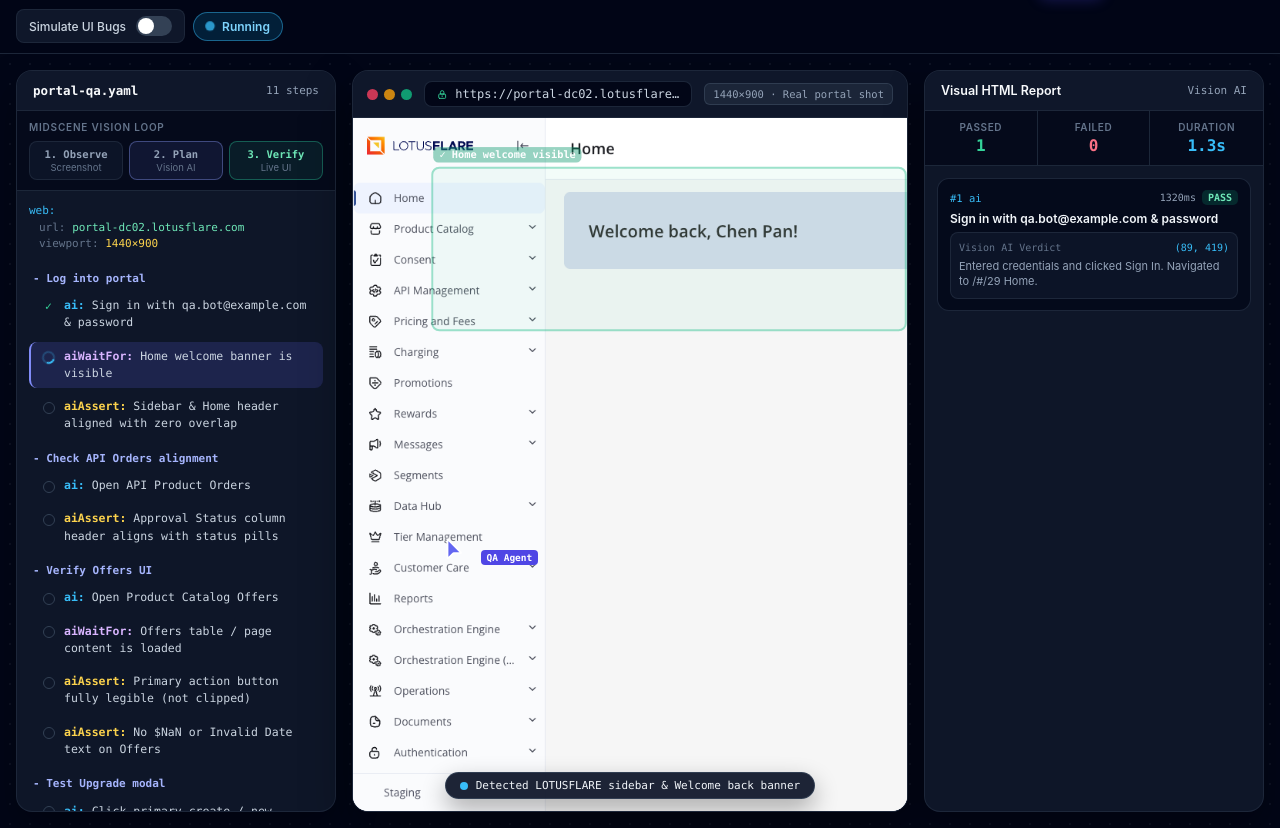
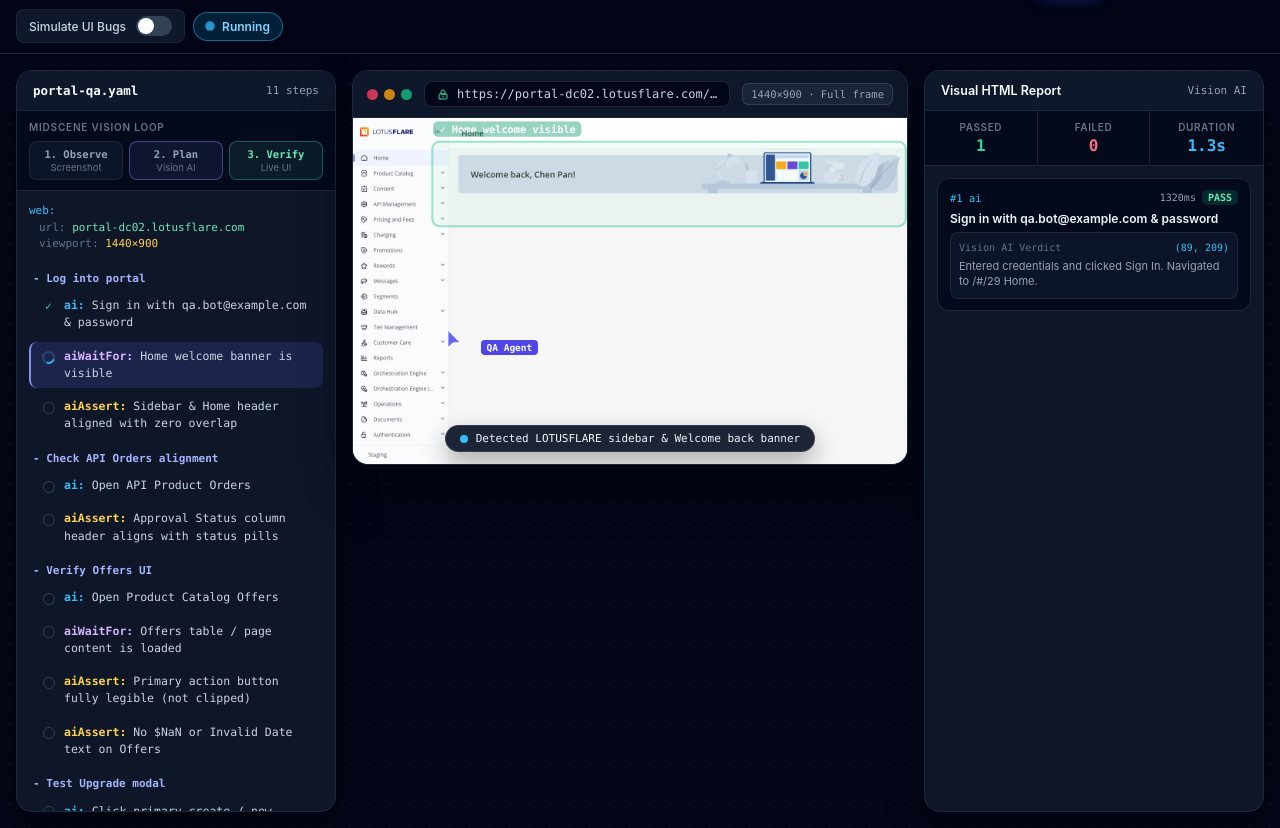
Before and after one commit to chenpan-star/midscene-visual-qa, a website: page index.html in a window 1280 px wide. Shown: the part 49-877 px from the top of the page. Drawn offline with Linux system fonts and the light colour scheme.

Commit message:
Fix empty/loading shots and stop cropping the portal frame
Wait out spinners and prefer Orders All before capture so tables show
rows, and lock the demo viewport to 1440×900 fill so screenshots are
no longer cropped off-center.

Co-authored-by: Cursor <cursoragent@cursor.com>

```diff
--- a/index.html
+++ b/index.html
@@ -558,8 +558,7 @@
     }
 
     .browser-shell {
-      flex: 1;
-      min-height: 580px;
+      width: 100%;
       background: #0f172a;
       border: 1px solid var(--border-muted);
       border-radius: 16px;
@@ -631,9 +630,10 @@
 
     .portal-viewport {
       position: relative;
-      flex: 1;
-      min-height: 520px;
-      background: #f1f5f9;
+      width: 100%;
+      aspect-ratio: 1440 / 900;
+      min-height: 0;
+      background: #0f172a;
       color: #0f172a;
       overflow: hidden;
       user-select: none;
@@ -649,7 +649,8 @@
       display: block;
       width: 100%;
       height: 100%;
-      object-fit: cover;
+      /* Screenshots are 1440×900; keep full frame — cover was cropping and looked "off". */
+      object-fit: fill;
       object-position: top left;
       background: #fff;
     }
@@ -1510,7 +1511,7 @@
             </svg>
             <span id="browser-url">https://portal-dc02.lotusflare.com/#/login</span>
           </div>
-          <div class="live-pill">1440×900 · Real portal shot</div>
+          <div class="live-pill">1440×900 · Full frame</div>
         </div>
 
         <div id="portal-viewport" class="portal-viewport">
@@ -1798,7 +1799,7 @@
         els.browserUrl.textContent = 'https://portal-dc02.lotusflare.com/#/29';
       } else if (view === 'orders') {
         els.viewOrders.classList.remove('hidden');
-        els.browserUrl.textContent = 'https://portal-dc02.lotusflare.com/#/29/operate-apis/api-product-orders';
+        els.browserUrl.textContent = 'https://portal-dc02.lotusflare.com/#/29/operate-apis/api-product-orders/all';
       } else {
         els.viewOffers.classList.remove('hidden');
         els.browserUrl.textContent = 'https://portal-dc02.lotusflare.com/#/29/pc/offers';
```
Also changed, not shown: assets/portal/login.png, assets/portal/offers.png, assets/portal/orders.png, assets/portal/settings.png, scripts/capture-screens.mts.
